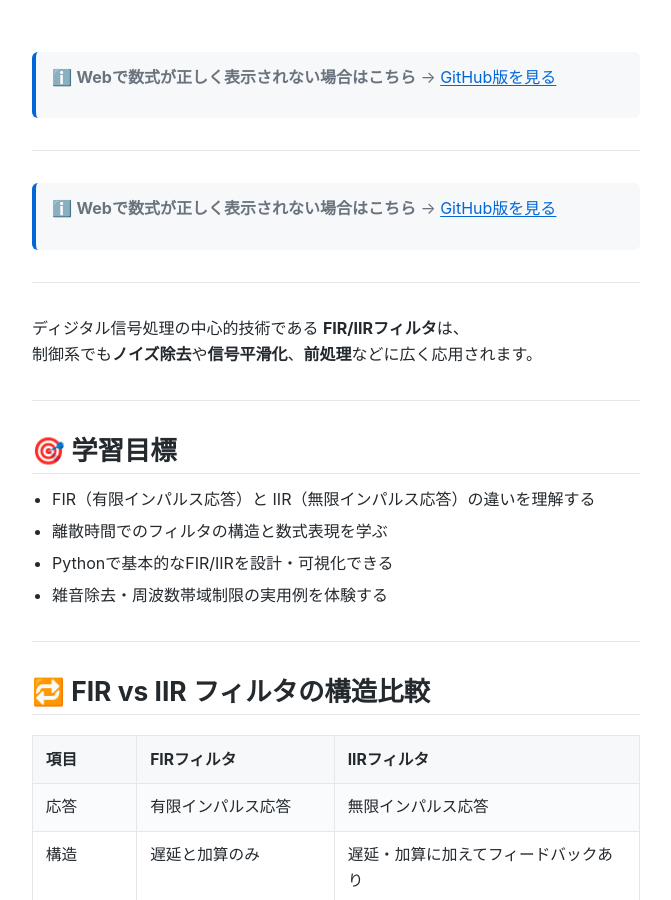
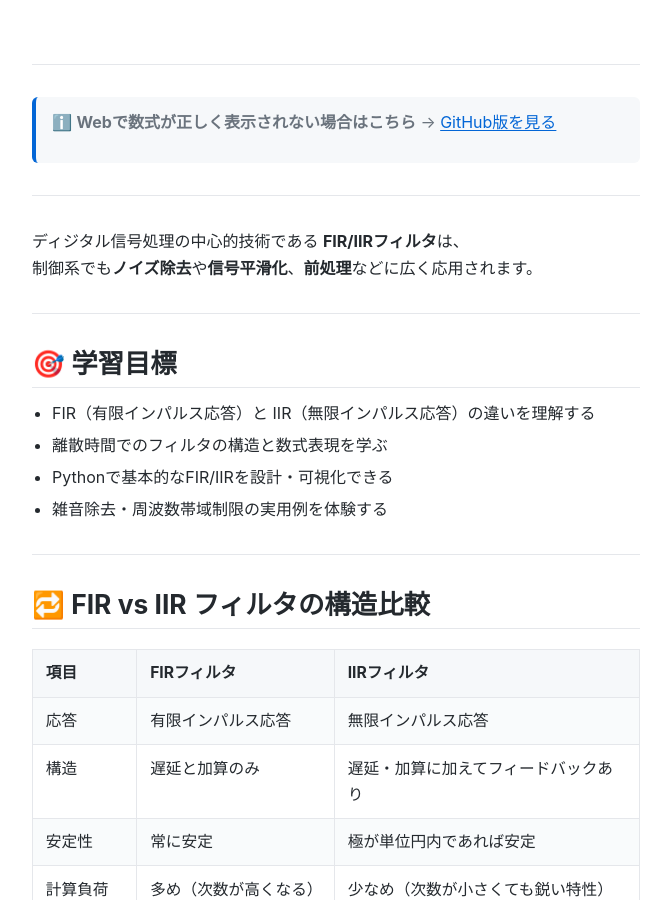
Before and after one commit to Samizo-AITL/EduController, a Jekyll site: the page built from part04_digital/theory/04_fir_iir_filter.md, in a window 1280 px wide and 900 px high. Shown: the whole window, without its empty margins (304-975 px from the left). Built offline with Jekyll 4.4.1, drawn with Linux system fonts in a browser that asks for light colours.

Commit message:
Update 04_fir_iir_filter.md

```diff
--- a/part04_digital/theory/04_fir_iir_filter.md
+++ b/part04_digital/theory/04_fir_iir_filter.md
@@ -3,8 +3,6 @@ layout: default
 title: "📡 04. FIR/IIR フィルタ設計と応答特性（Digital Filters: FIR & IIR）"
 permalink: /part04_digital/theory/04_fir_iir_filter.html
 ---
-
-> ℹ️ **Webで数式が正しく表示されない場合はこちら** → [GitHub版を見る](https://github.com/Samizo-AITL/EduController/blob/main/part04_digital/theory/04_fir_iir_filter.md)
 
 ---
 
```
